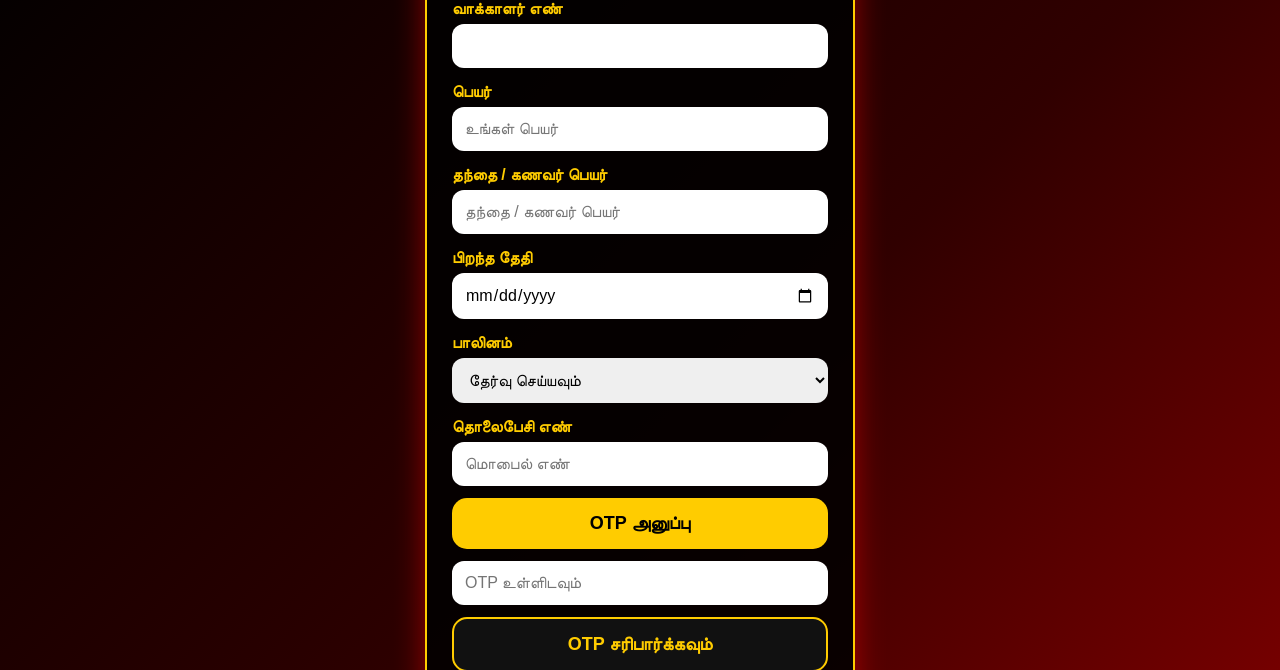
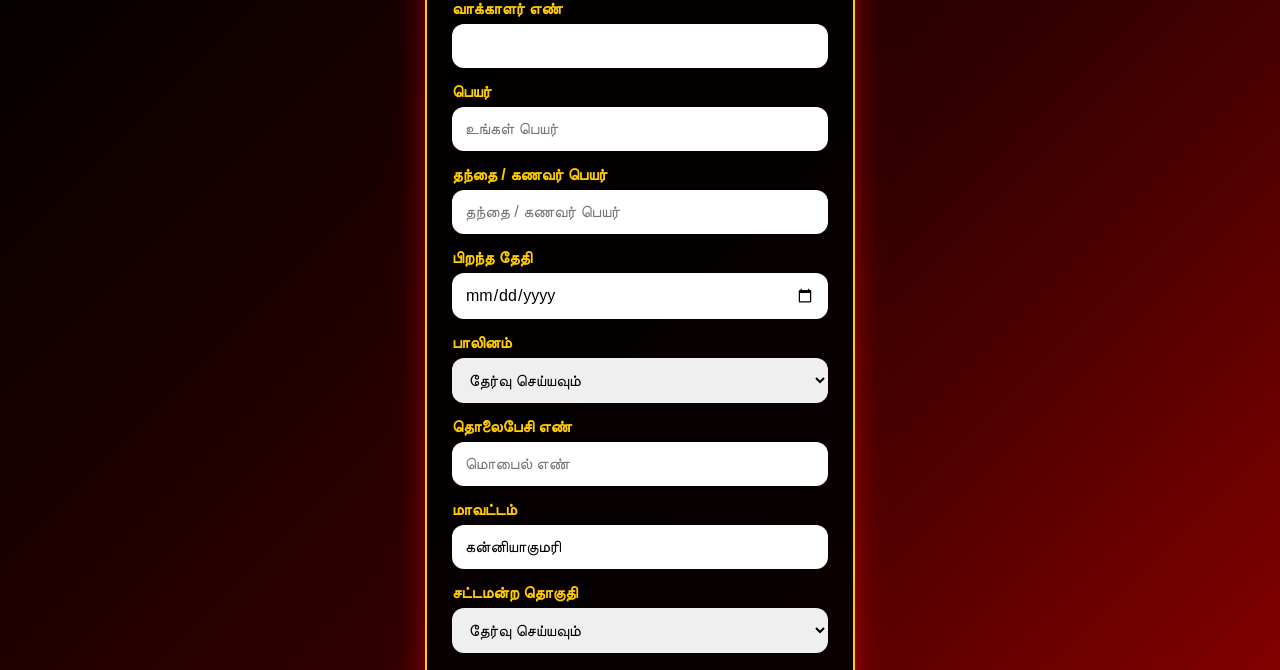
Before and after one commit to ravinravin501-web/udanpirappu-frontend, a plain HTML site: page form.html in a window 1280 px wide. Shown: the part 130-800 px from the top of the page. Drawn offline with Linux system fonts and the light colour scheme.

Commit message:
Remove OTP functionality from form.html
Removed OTP related buttons, inputs, and their associated JavaScript functions from the form.

```diff
--- a/form.html
+++ b/form.html
@@ -75,36 +75,13 @@ button{
 button:hover{
     background:#cc0000;
 }
-
-.otp-btn{
-    background:#ffcc00;
-    color:#000;
-    margin-top:12px;
-}
-
-.verify-btn{
-    background:#111;
-    color:#ffcc00;
-    border:2px solid #ffcc00;
-    margin-top:12px;
-}
-
-.otp-input{
-    margin-top:12px;
-}
-
-#otpStatus{
-    text-align:center;
-    margin-top:10px;
-    color:#ffcc00;
-    font-weight:bold;
-}
 </style>
 </head>
 
 <body>
 
 <div class="form-box">
+
     <h1>உறுப்பினர் பதிவு</h1>
 
     <label>வாக்காளர் எண்</label>
@@ -130,18 +107,6 @@ button:hover{
     <label>தொலைபேசி எண்</label>
     <input type="tel" id="phone" placeholder="மொபைல் எண்">
 
-    <button type="button" class="otp-btn" onclick="sendOtp()">
-        OTP அனுப்பு
-    </button>
-
-    <input type="text" id="otp" class="otp-input" placeholder="OTP உள்ளிடவும்">
-
-    <button type="button" class="verify-btn" onclick="verifyOtp()">
-        OTP சரிபார்க்கவும்
-    </button>
-
-    <p id="otpStatus"></p>
-
     <label>மாவட்டம்</label>
     <input type="text" id="district" value="கன்னியாகுமரி">
 
@@ -160,129 +125,80 @@ button:hover{
     <textarea id="address" placeholder="உங்கள் முகவரி"></textarea>
 
     <button onclick="submitForm()">பதிவு செய்</button>
+
 </div>
 
 <script>
 
-document.getElementById("voterId").value = localStorage.getItem("voterId") || "";
-
-let otpVerified = false;
-
-function sendOtp(){
-
-    let phone = document.getElementById("phone").value;
-
-    if(phone === ""){
-        alert("மொபைல் எண்ணை உள்ளிடவும்");
-        return;
-    }
-
-    fetch("https://udanpirappu-backend.onrender.com/api/send-otp",{
-        method:"POST",
-        headers:{
-            "Content-Type":"application/json"
-        },
-        body:JSON.stringify({
-            phone: phone
-        })
-    })
-    .then(res=>res.json())
-    .then(data=>{
-
-        if(data.success){
-            document.getElementById("otpStatus").innerText = "OTP அனுப்பப்பட்டது";
-        }else{
-            alert(data.message);
-        }
-
-    })
-    .catch(err=>{
-        alert("OTP அனுப்ப முடியவில்லை");
-    });
-
-}
-
-function verifyOtp(){
-
-    let phone = document.getElementById("phone").value;
-    let otp = document.getElementById("otp").value;
-
-    if(otp === ""){
-        alert("OTP உள்ளிடவும்");
-        return;
-    }
-
-    fetch("https://udanpirappu-backend.onrender.com/api/verify-otp",{
-        method:"POST",
-        headers:{
-            "Content-Type":"application/json"
-        },
-        body:JSON.stringify({
-            phone: phone,
-            otp: otp
-        })
-    })
-    .then(res=>res.json())
-    .then(data=>{
-
-        if(data.success){
-            otpVerified = true;
-            document.getElementById("otpStatus").innerText = "OTP சரிபார்ப்பு வெற்றி ✅";
-        }else{
-            otpVerified = false;
-            document.getElementById("otpStatus").innerText = "OTP தவறு ❌";
-        }
-
-    })
-    .catch(err=>{
-        alert("OTP சரிபார்க்க முடியவில்லை");
-    });
-
-}
+document.getElementById("voterId").value =
+localStorage.getItem("voterId") || "";
 
 function submitForm(){
 
     let memberData = {
+
         voterId: document.getElementById("voterId").value,
+
         name: document.getElementById("name").value,
+
         fatherName: document.getElementById("fatherName").value,
+
         dob: document.getElementById("dob").value,
+
         gender: document.getElementById("gender").value,
+
         phone: document.getElementById("phone").value,
+
         district: document.getElementById("district").value,
+
         constituency: document.getElementById("constituency").value,
+
         address: document.getElementById("address").value
+
     };
 
-    if(memberData.name === "" || memberData.phone === "" || memberData.constituency === ""){
+    if(
+        memberData.name === "" ||
+        memberData.phone === "" ||
+        memberData.constituency === ""
+    ){
+
         alert("பெயர், மொபைல் எண், தொகுதி கட்டாயம்");
         return;
-    }
 
-    if(!otpVerified){
-        alert("முதலில் OTP சரிபார்க்கவும்");
-        return;
     }
 
     fetch("https://udanpirappu-backend.onrender.com/api/register",{
+
         method:"POST",
+
         headers:{
             "Content-Type":"application/json"
         },
+
         body:JSON.stringify(memberData)
+
     })
+
     .then(res=>res.json())
+
     .then(data=>{
 
-        localStorage.setItem("memberData", JSON.stringify(memberData));
+        localStorage.setItem(
+            "memberData",
+            JSON.stringify(memberData)
+        );
 
-        alert("பதிவு வெற்றிகரமாக முடிந்தது");
+        alert("பதிவு வெற்றிகரமாக முடிந்தது ✅");
 
-        window.location.href="card.html";
+        window.location.href = "card.html";
 
     })
+
     .catch(err=>{
+
         alert("Server error");
+
     });
 
 }
@@ -290,4 +206,4 @@ function submitForm(){
 </script>
 
 </body>
-    </html>
+</html>
```
